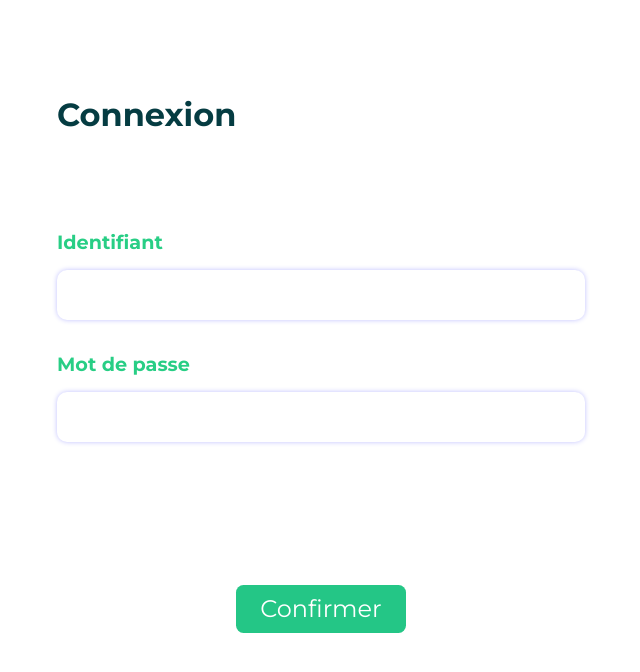
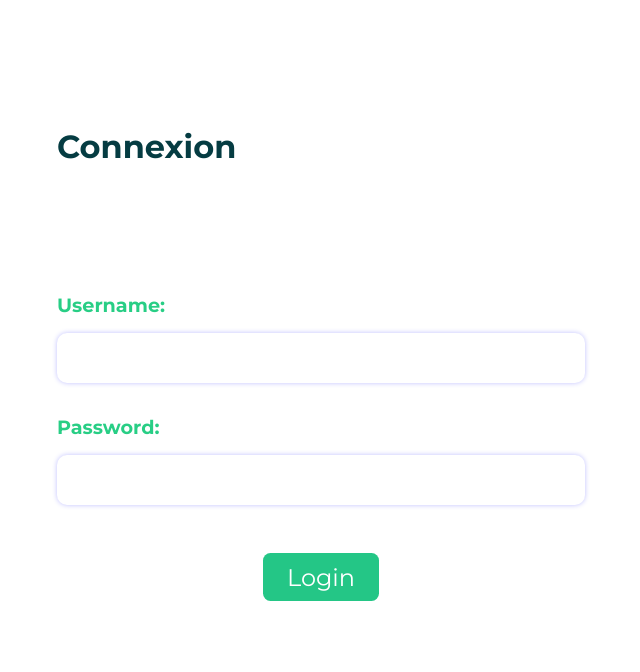
Before and after one commit to Nibbalista/BoxManager, a Django app: page /login/ in a window 1280 px wide. Shown: the part 72-744 px from the top of the page, without its empty margins (319-959 px from the left). Run offline with Django 3.2, Linux system fonts and the light colour scheme.

Commit message:
Merge branch 'main' of https://github.com/Kotalos/BoxManager

```diff
--- a/boxmanager/settings.py
+++ b/boxmanager/settings.py
@@ -127,3 +127,6 @@
 # https://docs.djangoproject.com/en/3.2/ref/settings/#default-auto-field
 
 DEFAULT_AUTO_FIELD = 'django.db.models.BigAutoField'
+
+LOGIN_REDIRECT_URL = "/missions"
+LOGOUT_REDIRECT_URL = "/"
--- a/boxmanager/urls.py
+++ b/boxmanager/urls.py
@@ -19,4 +19,5 @@
 urlpatterns = [
     path('admin/', admin.site.urls),
     path('', include('framework.urls')),
+    path('', include("django.contrib.auth.urls"), name='login'),
 ]
--- a/framework/urls.py
+++ b/framework/urls.py
@@ -4,7 +4,7 @@
 app_name = 'framework'
 urlpatterns = [
     path('', views.IndexView.as_view(), name='index'),
-    path('login/', views.LoginView.as_view(), name='login'),
+    #path('login/', views.LoginView.as_view(), name='login'),
     # path('api/login/', views.login , name='api-login'),
     path('missions/', views.MissionsView.as_view(), name='missions'),
     path('mission/<uuid:mission_uuid>/', views.MissionOverView.as_view(), name='mission_overview'),
--- a/framework/views.py
+++ b/framework/views.py
@@ -9,6 +9,7 @@
 from django.utils import timezone
 from django.views.generic.base import TemplateView
 from django.contrib.auth import authenticate, login
+from django.contrib.auth.decorators import login_required
 
 import datetime
 
@@ -21,18 +22,22 @@
 class LoginView(TemplateView):
     template_name = 'framework/login.html'
 
+
 class MissionsView(TemplateView):
     template_name = 'framework/missions.html'
+    def get_context_data(self, **kwargs,):
+        if not self.request.user.is_authenticated:
+            return None
 
-    def get_context_data(self, **kwargs):
         context = super().get_context_data(**kwargs)
-
-        context['missions_week'] = Mission.objects.filter(date__startswith=datetime.date.today())
+        technician = Technician.objects.filter(user=self.request.user).first()
+        context['technician'] = technician
+        context['missions_week'] = Mission.objects.filter(date__startswith=datetime.date.today(), technician = technician).order_by('date')
         context['missions_future'] = Mission.objects.filter(date__gt=datetime.date.today() + datetime.timedelta(days=1)).order_by('date')
         context['missions_count'] = context['missions_week'].count
         context['future_count'] = context['missions_future'].count
+        return context
 
-        return context
 
 class MissionOverView(TemplateView):
     template_name = 'framework/mission-overview.html'
--- a/static/framework/stylesheets/login.css
+++ b/static/framework/stylesheets/login.css
@@ -21,7 +21,7 @@
   width: 100%;
 }
 
-button {
+button{
   margin: 16px auto 0 auto;
   padding: 4px 24px;
   height: 48px;
@@ -33,3 +33,7 @@
   font-size: 24px;
   color: white;
 }
+
+.alreadyCo-container{
+    text-align: center;
+}
--- a/templates/framework/LockerDetails.html
+++ b/templates/framework/LockerDetails.html
@@ -1,5 +1,5 @@
 {% load static %}
-
+{% if user.is_authenticated %}
 <!DOCTYPE html>
 <html lang="fr">
   <head>
@@ -79,3 +79,4 @@
     </script>
   </body>
 </html>
+{%endif%}
--- a/templates/framework/login.html
+++ b/templates/framework/login.html
@@ -27,21 +27,23 @@
     </header>
 
     <main class="main">
+      {% if not user.is_authenticated %}
       <h1 class="title">Connexion</h1>
-      <form>
+      <form method="post">
         <div class="form-group">
-          <label for="nameInput">Identifiant</label>
-          <input type="text" id="nameInput" name="nameInput" />
-        </div>
-        <div class="form-group">
-          <label for="passwordInput">Mot de passe</label>
-          <input type="password" id="passwordInput" name="passwordInput" />
-        </div>
+          {%csrf_token%}
+          {{form}}
+        </div>:
+        <button class="confirm" type="submit">Login</button>
       </form>
 
-      <button class="confirm" onclick="location.href = '/missions/'">
         Confirmer
       </button>
+      {%endif%}
+      {% if user.is_authenticated %}
+        <h1 class="logout">Already connected as "{{user}}"</h1>
+        <button onclick="location.href = '/logout/'">Logout</button>
+      {%endif%}
     </main>
   </body>
 </html>
--- a/templates/framework/mission-overview.html
+++ b/templates/framework/mission-overview.html
@@ -1,4 +1,7 @@
+
 {% load static %}
+{%if user.is_authenticated%}
+
 
 <!DOCTYPE html>
 <html lang="fr">
@@ -25,7 +28,6 @@
       <img src="{% static 'framework/assets/logo.jpg'%}" alt="logo" />
       <span>Box Manager</span>
     </header>
-
     <main>
       <h1 class="title">Mission 1</h1>
       <div class="section">
@@ -79,3 +81,5 @@
     </script>
   </body>
 </html>
+
+{%endif%}
--- a/templates/framework/missions.html
+++ b/templates/framework/missions.html
@@ -1,3 +1,6 @@
+{% if user.is_authenticated %}
+
+
 {% load static %}
 
 <!DOCTYPE html>
@@ -23,6 +26,7 @@
   <body>
     <header>
       <img src="{% static 'framework/assets/logo.jpg' %}" alt="logo" />
+      <h1>Hello </h1>
       <span>Box Manager</span>
     </header>
 
@@ -94,3 +98,4 @@
     </script>
   </body>
 </html>
+{%endif%}
--- a/templates/framework/qrcode.html
+++ b/templates/framework/qrcode.html
@@ -1,3 +1,4 @@
+{%if user.is_authenticated%}
 <html lang="fr">
   <head>
     <meta charset="UTF-8" />
@@ -67,3 +68,4 @@
     </script>
   </body>
 </html>
+{%endif%}
--- a/templates/framework/terminal.html
+++ b/templates/framework/terminal.html
@@ -1,3 +1,5 @@
+{%if user.is_authenticated%}
+
 {% load static %}
 <!DOCTYPE html>
 <html lang="fr">
@@ -154,3 +156,4 @@
     </script>
   </body>
 </html>
+{%endif%}
--- /dev/null
+++ b/templates/registration/login.html
@@ -0,0 +1,51 @@
+{% load static %}
+
+<!DOCTYPE html>
+<html lang="fr">
+  <head>
+    <meta charset="UTF-8" />
+    <meta http-equiv="X-UA-Compatible" content="IE=edge" />
+    <meta name="viewport" content="width=device-width, initial-scale=1.0" />
+    <title>Document</title>
+
+    <link
+      rel="stylesheet"
+      href="{% static 'framework/stylesheets/login.css' %}"
+    />
+    <link
+      rel="stylesheet"
+      href="{% static 'framework/stylesheets/global.css' %}"
+    />
+    <style>
+      @import url("https://fonts.googleapis.com/css2?family=Montserrat:wght@300;400;500;700&display=swap");
+    </style>
+  </head>
+  <body>
+    <header>
+      <img src="{% static 'framework/assets/logo.jpg' %}" alt="logo" />
+      <span>Box Manager</span>
+    </header>
+
+    <main class="main">
+
+      {% if not user.is_authenticated %}
+      <h1 class="title">Connexion</h1>
+      <form method="post">
+        <div class="form-group">
+          {%csrf_token%}
+          {{form}}
+        </div>
+        <button class="confirm" type="submit">Login</button>
+      </form>
+      {%endif%}
+
+      {% if user.is_authenticated %}
+      <div class="alreadyCo-container">
+        <h1 class="logout">Already connected as "{{user}}"</h1>
+        <button class="confirm-logout" onclick="location.href = '/logout/'">Logout</button>
+      </div>
+      {%endif%}
+
+    </main>
+  </body>
+</html>
```
Also changed, not shown: templates/framework/index.html (+3 -4 lines), db.sqlite3.
